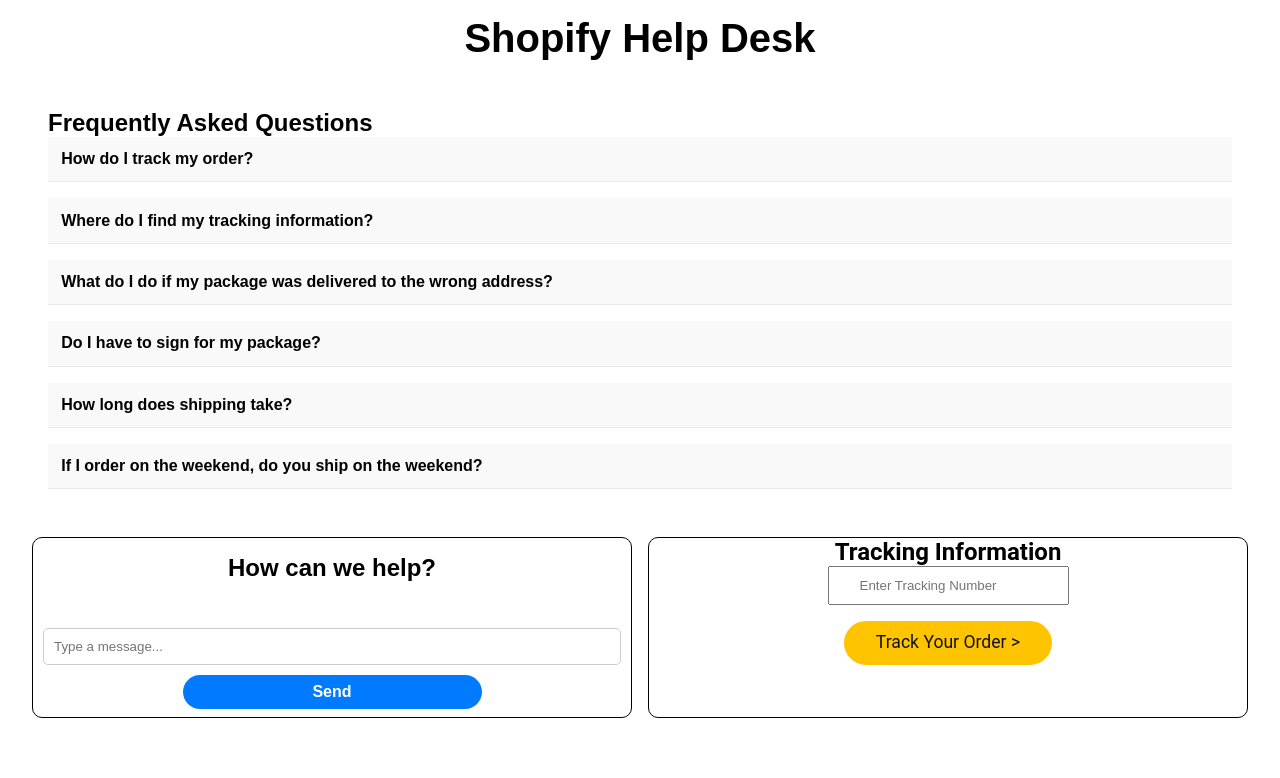
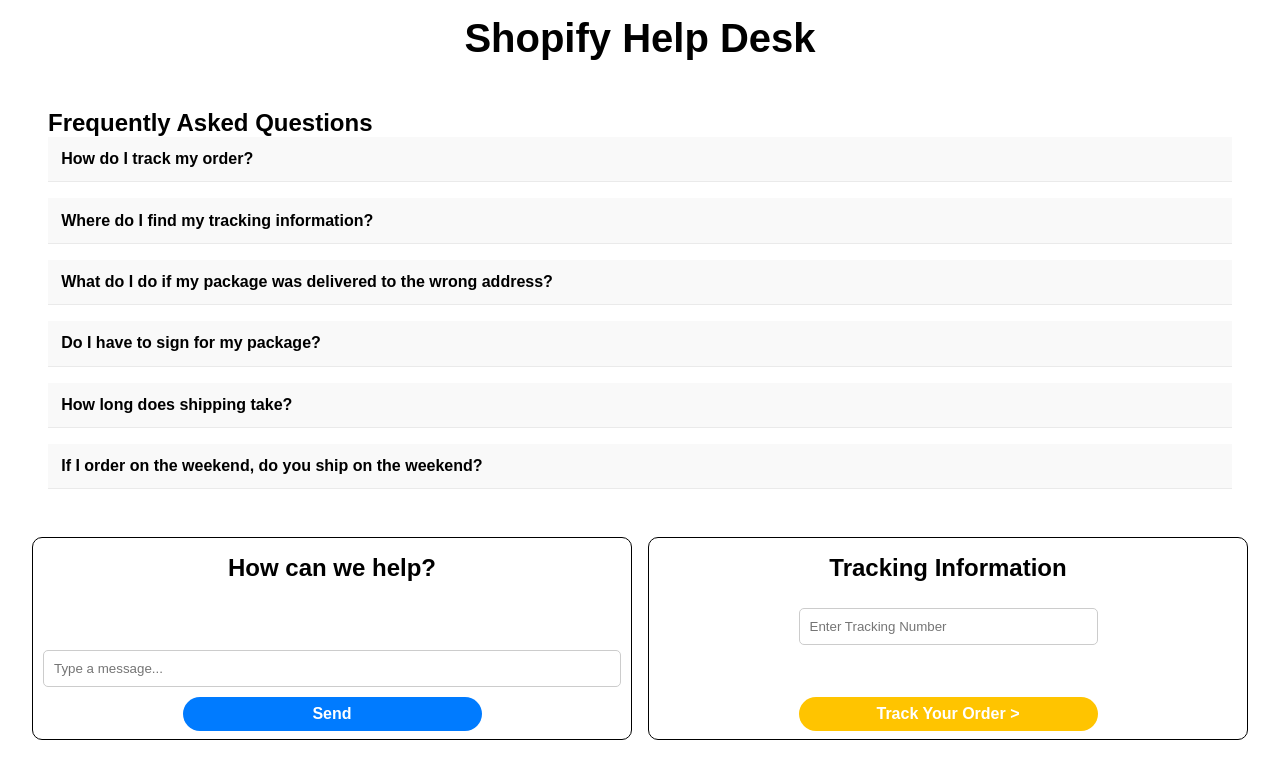
Before and after one commit to albertoleong/shopify-project, a React (Create React App) app: page / in a window 1280 px wide. Shown: the top 778 px of the page. Built offline with nearby package versions, Linux system fonts and the light colour scheme.

Commit message:
matched styling

```diff
--- a/src/components/Tracking/Tracking.jsx
+++ b/src/components/Tracking/Tracking.jsx
@@ -33,12 +33,12 @@
         value={trackingNumber}
         onChange={(e) => setTrackingNumber(e.target.value)}
       />
-      <button className="usps-tracking__button" onClick={fetchTrackingInfo}>Track Your Order {'>'}</button>
-      {error && <p className="usps-tracking__error">{error}</p>}
+       {error && <p className="usps-tracking__error">{error}</p>}
       {loading && <p>Loading...</p>}
       {trackingData && (
         <pre>{JSON.stringify(trackingData, null, 2)}</pre>
       )}
+      <button className="usps-tracking__button" onClick={fetchTrackingInfo}>Track Your Order {'>'}</button>
     </div>
   );
 };
--- a/src/components/Tracking/Tracking.scss
+++ b/src/components/Tracking/Tracking.scss
@@ -5,27 +5,32 @@
     flex-direction: column;
     border: 1px solid black;
     border-radius: 10px;
+    gap: 1rem;
     &__title {
-        font-family: "Roboto", Tahoma, helvetica, arial, sans-serif;
+        font-size: 1.5rem;
+        padding-top: 1rem;
     }
     &__input {
-        padding: 10px 30px 10px;
+        padding: 10px;
+        border: 1px solid #ccc;
+        border-radius: 5px;
+        margin-top: 10px;
+        width: 50%;
+        align-self: center;
     }
     &__button {
         cursor: pointer;
-        border: 2px solid #FFC400;
         background: #FFC400;
-        color: #121212;
-        font-size: 1.1em;
-        line-height: 1.1em;
-        padding: 10px 30px 10px;
-        text-align: center;
-        font-weight: 400;
-        font-family: "Roboto", Tahoma, helvetica, arial, sans-serif;
-        display: inline-block;
-        text-decoration: none;
-        border-radius: 25px;
-        margin-top: 1rem;
+        padding: .5rem;
+        border: none;
+        border-radius: 20px;
+        color: #fff;
+        margin-top: 20px;
+        font-size: 1rem;
+        font-weight: 600;
+        width: 50%;
+        align-self: center;
+        margin-bottom: .5rem;
     }
     &__button::after {
         margin-top: 2px;
```
